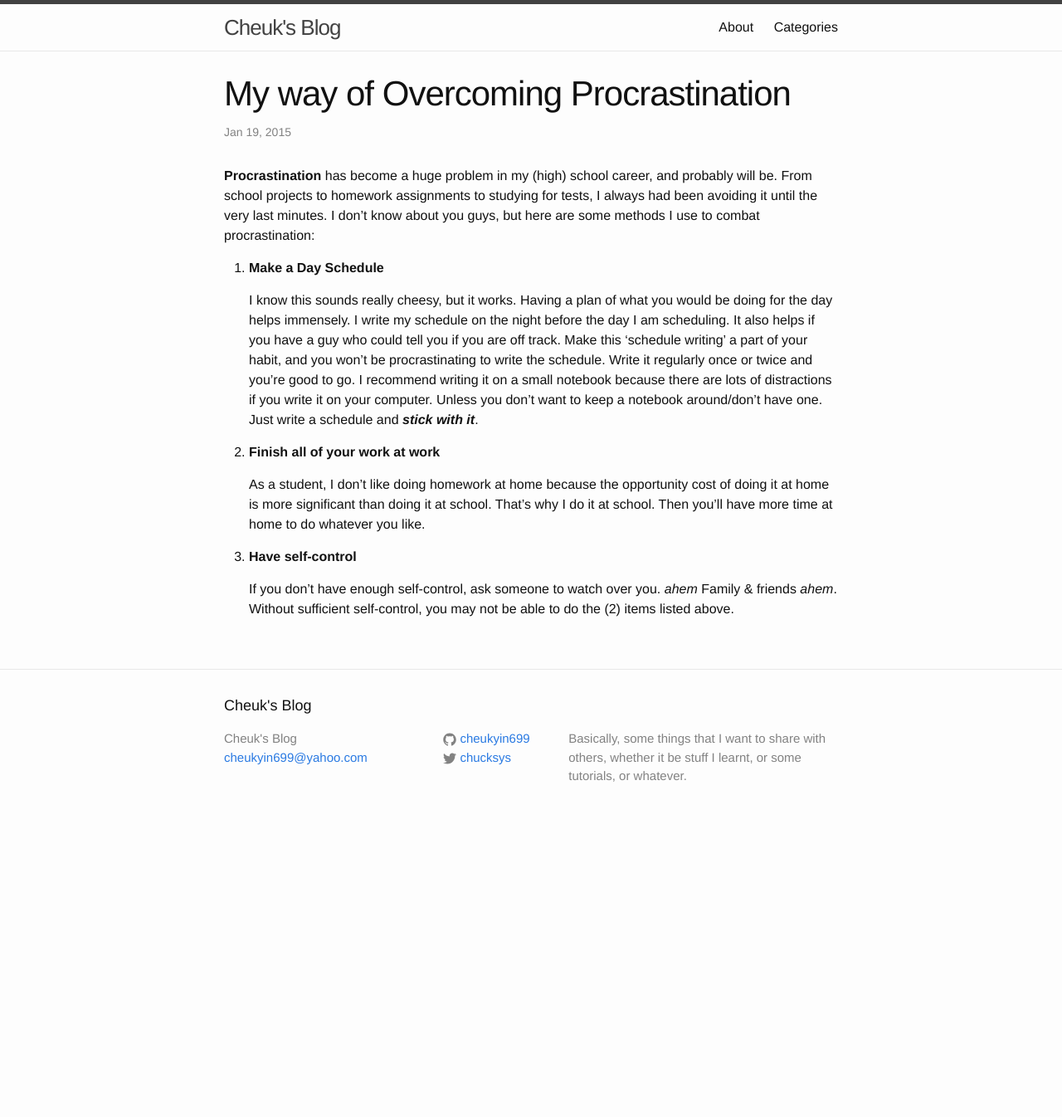
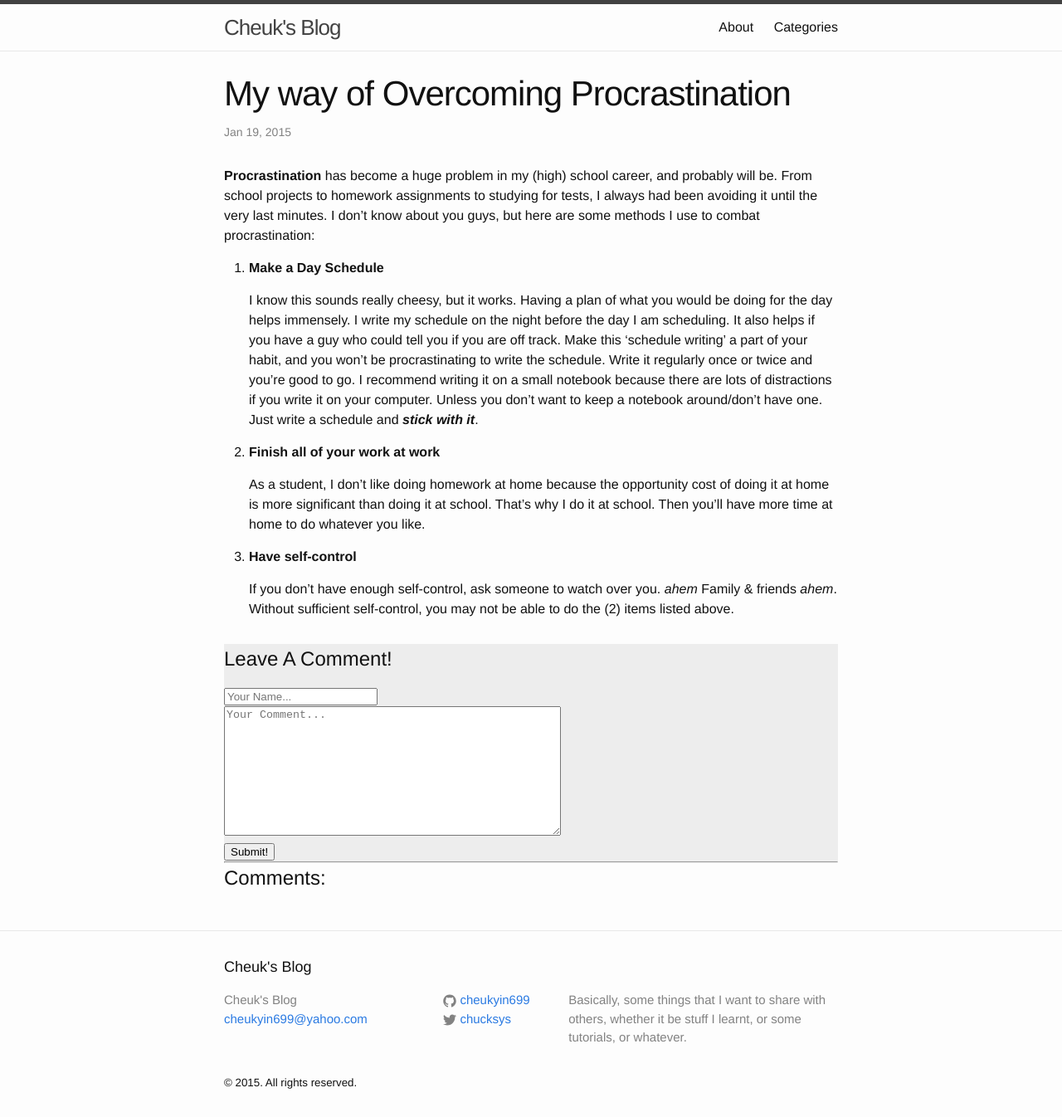
Before and after one commit to chuck-sys/personal-site, a Jekyll site: the page built from _posts/2015-01-19-my-way-of-overcoming-procrastination.md, in a window 1280 px wide. Shown: the whole page at 83% size. Built offline with Jekyll 4.4.1, drawn with Linux system fonts in a browser that asks for light colours; Markdown is read by kramdown in place of the engine named in the settings; before the commit the page ends 1007 px from its top, so only the background shows below that.

Commit message:
Added comments system

```diff
--- a/_config.yml
+++ b/_config.yml
@@ -12,3 +12,4 @@ github_username:  cheukyin699
 markdown: redcarpet
 # Syntax highlighter
 highlighter: pygments
+ignore: node_modules/
--- /dev/null
+++ b/_data/comments.yml
@@ -0,0 +1 @@
+sessions: []
--- a/_includes/footer.html
+++ b/_includes/footer.html
@@ -50,6 +50,10 @@
       </div>
     </div>
 
+  <small>
+      &copy; <time datetime="{{ site.time | date_to_xmlscheme }}">{{ site.time | date: '%Y' }}</time>. All rights reserved.
+  </small>
+
   </div>
 
 </footer>
--- a/_layouts/post.html
+++ b/_layouts/post.html
@@ -1,15 +1,39 @@
 ---
 layout: default
 ---
+{% include head.html %}
 <div class="post">
 
   <header class="post-header">
     <h1 class="post-title">{{ page.title }}</h1>
     <p class="post-meta">{{ page.date | date: "%b %-d, %Y" }}{% if page.author %} • {{ page.author }}{% endif %}{% if page.meta %} • {{ page.meta }}{% endif %}</p>
+    <!-- <p class="post-meta">Categories: {% for category in page.categories %} {{ category }} {% endfor %}</p> -->
   </header>
 
   <article class="post-content">
     {{ content }}
   </article>
 
+  <form action="http://pooleapp.com/stash/47dbbd5f-1d01-4a58-b76a-6965b261c545/" style="background:#EDEDED" method="post">
+    <h2>Leave A Comment!</h2>
+    <input type="hidden" name="redirect_to" value="/thanks.html" />
+    <input type="hidden" name="path" value="{{ page.url }}" />
+    <input type="text" name="author" placeholder="Your Name..."/> <br>
+    <textarea name="comment" style="width:400px;height:150px;" placeholder="Your Comment..."></textarea> <br>
+    <input type="submit" value="Submit!" /> <br>
+  </form>
+  <hr>
+  <div class="post-comments">
+      <h2>Comments:</h2>
+      {% for comment in site.data.comments.sessions %}
+      {% if comment.path == page.url %}
+      <div class="post-comment">
+          <p class="comment-content">{{ comment.comment }}</p>
+          <h5>{{ comment.author }} --- <time datetime="{{ comment.created | date_to_xmlscheme }}">{{ comment.created | date_to_long_string }}</time></h5>
+      </div>
+      <hr>
+      {% endif %}
+      {% endfor %}
+  </div>
+
 </div>
--- a/_sass/_layout.scss
+++ b/_sass/_layout.scss
@@ -234,3 +234,14 @@
         }
     }
 }
+
+.post-comments {
+    display: box;
+}
+
+.post-comment {
+}
+
+.comment-content {
+    background: #DDD;
+}
--- a/index.html
+++ b/index.html
@@ -7,7 +7,7 @@ layout: default
   <h1 class="page-heading">Posts</h1>
 
   <ul class="post-list">
-    {% for post in site.posts %}
+    {% for post in site.posts limit:10 %}
       <li>
         <span class="post-meta">{{ post.date | date: "%b %-d, %Y" }}</span>
 
```
Also changed, not shown: 1 other file.
